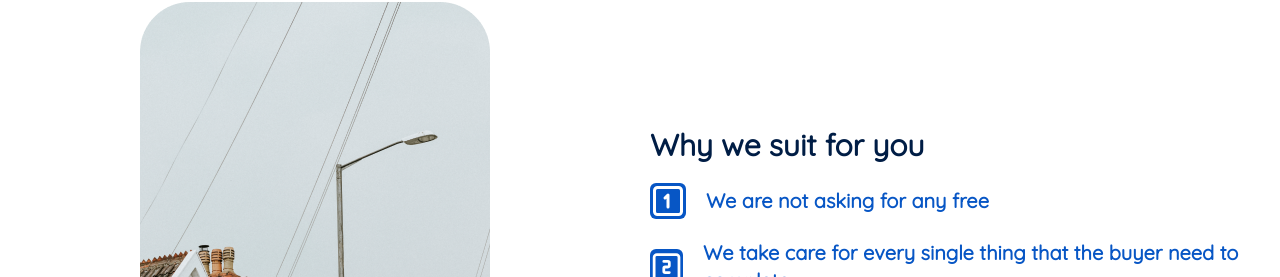
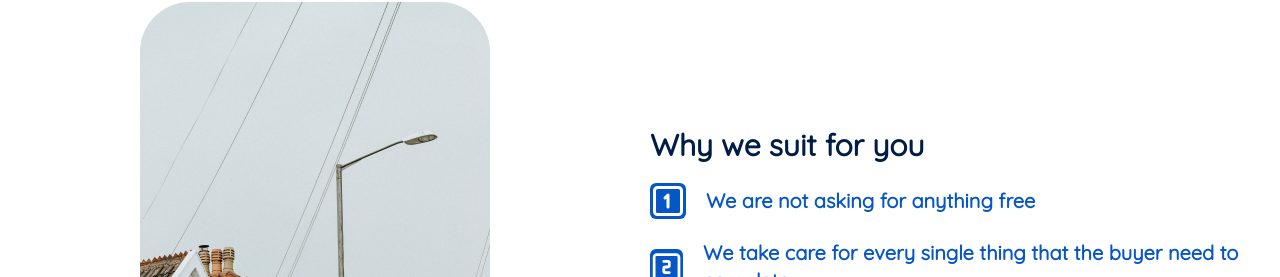
Before and after one commit to danielgen01/nakama_property_page, a React (Vite) app: page / in a window 1280 px wide. Shown: the part 718-995 px from the top of the page. Built offline with nearby package versions, Linux system fonts and the light colour scheme.

Commit message:
change text to "anything"

```diff
--- a/src/components/BenefitsBanner/BenefitsBanner.tsx
+++ b/src/components/BenefitsBanner/BenefitsBanner.tsx
@@ -21,7 +21,7 @@ const BenefitsBanner = () => {
           <div className="benefit-1-ctn flex mt-5 gap-5 items-center">
             <TbSquareNumber1 className="text-4xl rounded-md bg-main-light-blue text-white " />
             <p className="text-sm md:text-md lg:text-xl text-main-light-blue font-bold">
-              We are not asking for any free
+              We are not asking for anything free
             </p>
           </div>
 
```
